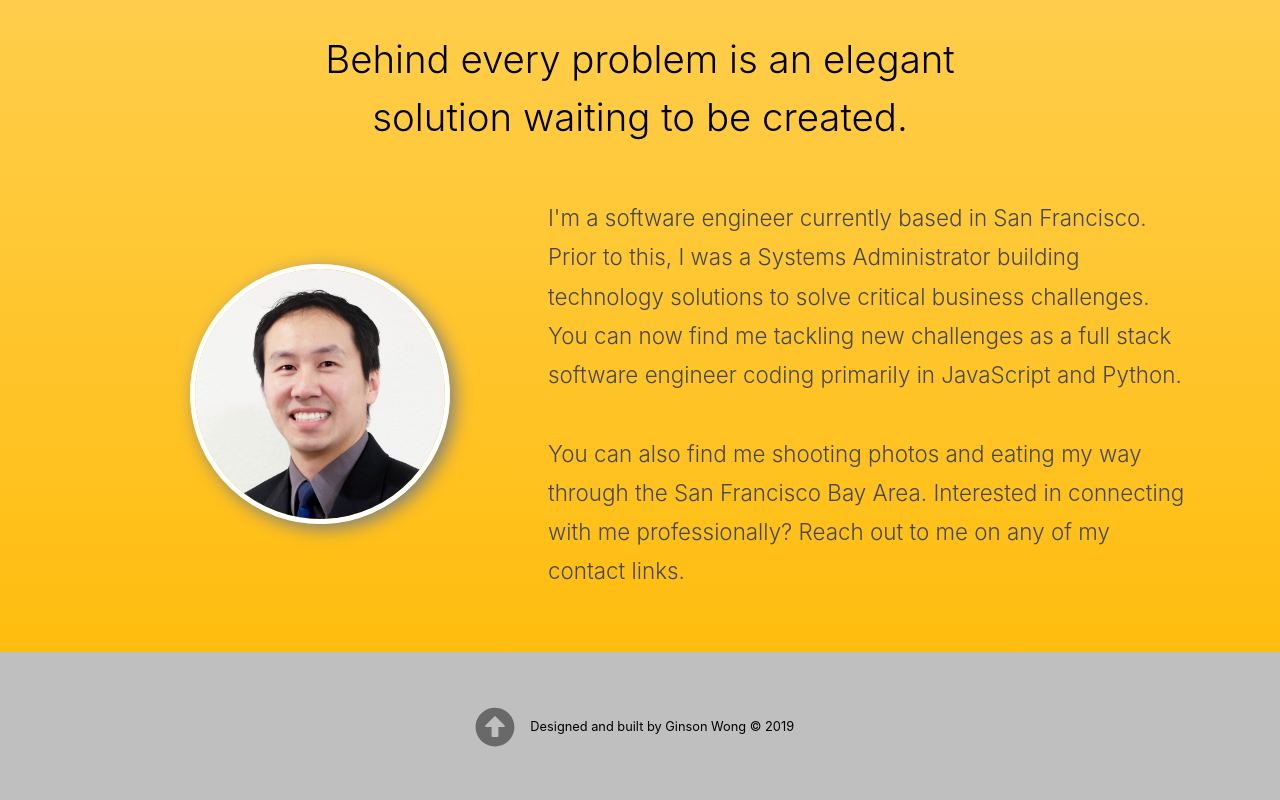
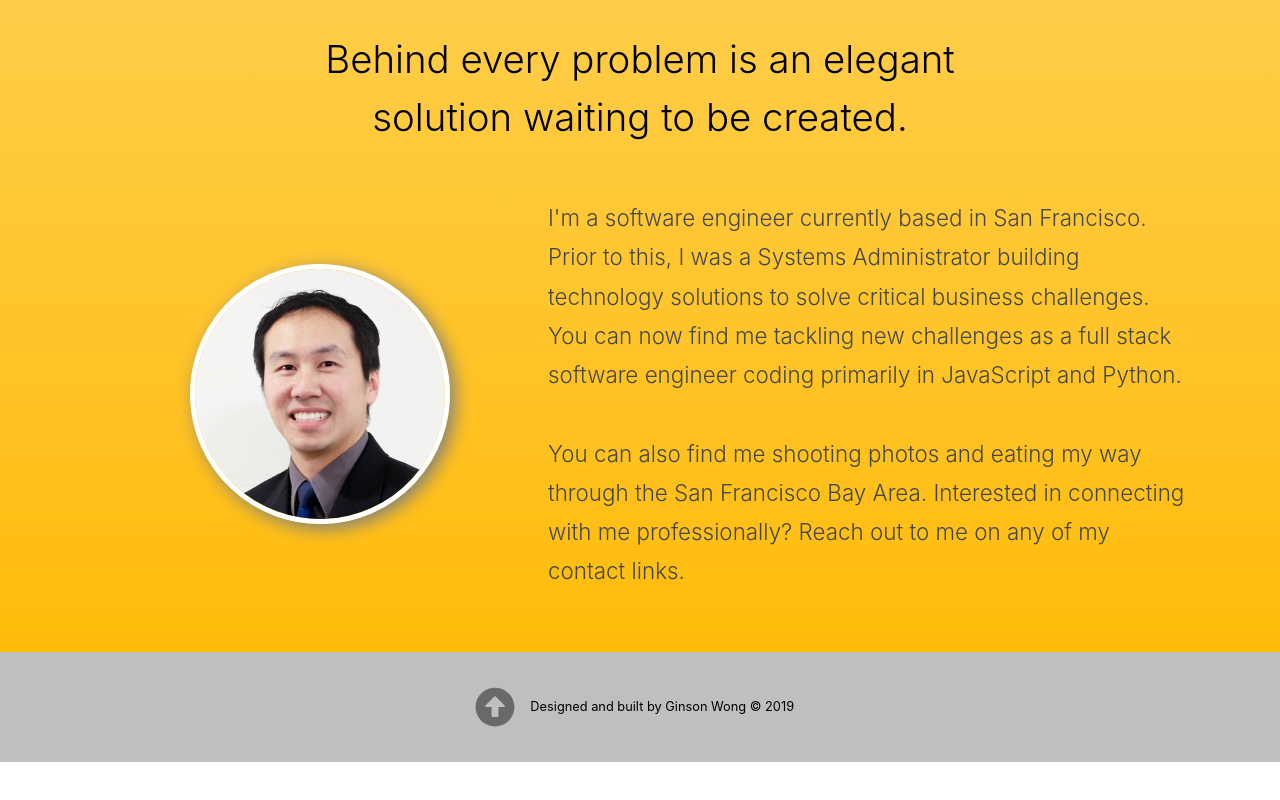
Before and after one commit to wongco/wongco-react-ts, a React (Create React App) app: page / in a window 1280 px wide. Shown: the part 1910-2710 px from the top of the page. After the commit the page ends 2672 px from the top, so only its background shows below. Built offline with nearby package versions, Linux system fonts and the light colour scheme; no server answers.

Commit message:
adjust contact padding

```diff
--- a/src/components/organisms/Contact/index.tsx
+++ b/src/components/organisms/Contact/index.tsx
@@ -3,6 +3,11 @@ import { faArrowAltCircleUp } from '@fortawesome/free-solid-svg-icons';
 import React from 'react';
 import styled from 'styled-components';
 import FontAwesomeLink from '../../atoms/FontAwesomeLink';
+
+const StyledFooter = styled.footer`
+  padding: 0;
+  margin: 0;
+`;
 
 const StyledCopyrightContainer = styled.div`
   display: flex;
@@ -13,7 +18,7 @@ const StyledCopyrightContainer = styled.div`
   font-weight: 400;
   font-size: 1.25em;
   margin: 0;
-  padding: 2em 1em;
+  padding: 1em 1em;
 `;
 
 const StyledCopyrightNote = styled.div`
@@ -31,12 +36,12 @@ const StyledCopyrightNote = styled.div`
 
 const Contact = () => {
   return (
-    <footer>
+    <StyledFooter>
       <StyledCopyrightContainer>
         <FontAwesomeLink href={'#top'} icon={faArrowAltCircleUp} hovercolor={'blue'} />
         <StyledCopyrightNote>Designed and built by Ginson Wong © 2019</StyledCopyrightNote>
       </StyledCopyrightContainer>
-    </footer>
+    </StyledFooter>
   );
 };
 
```
